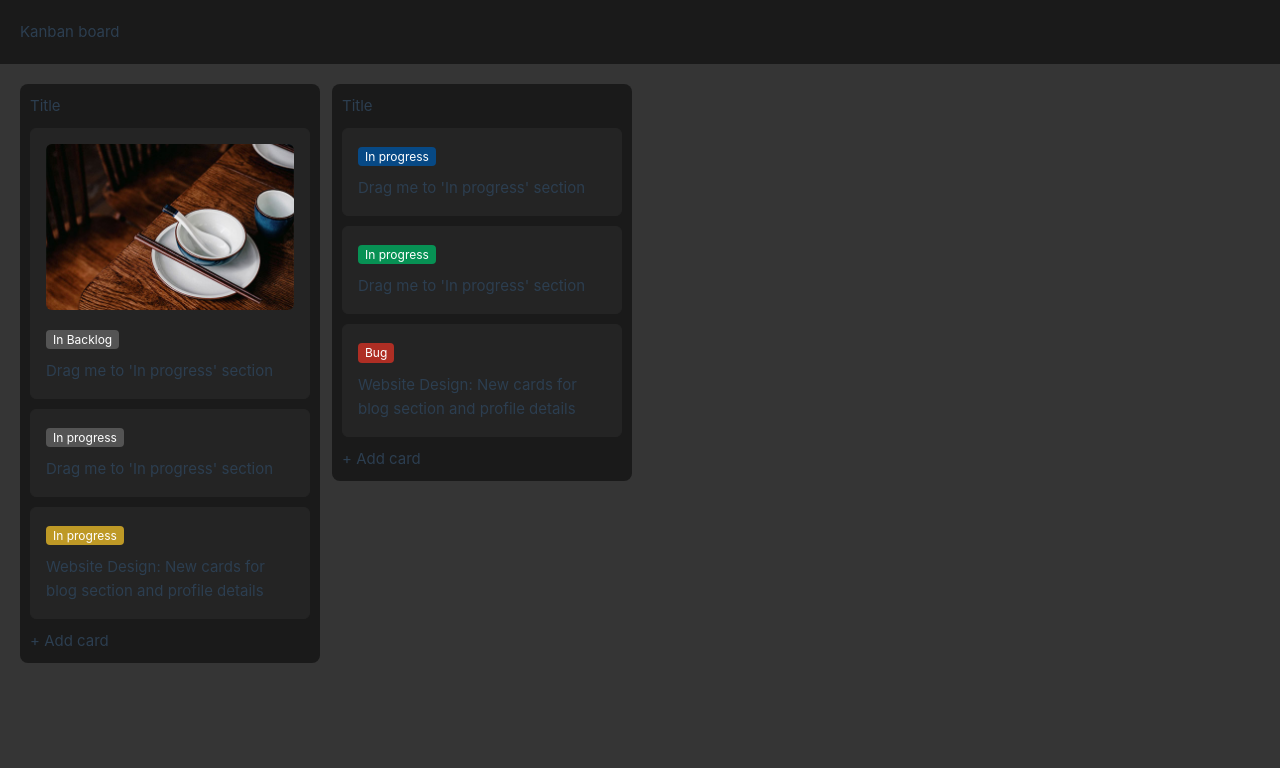
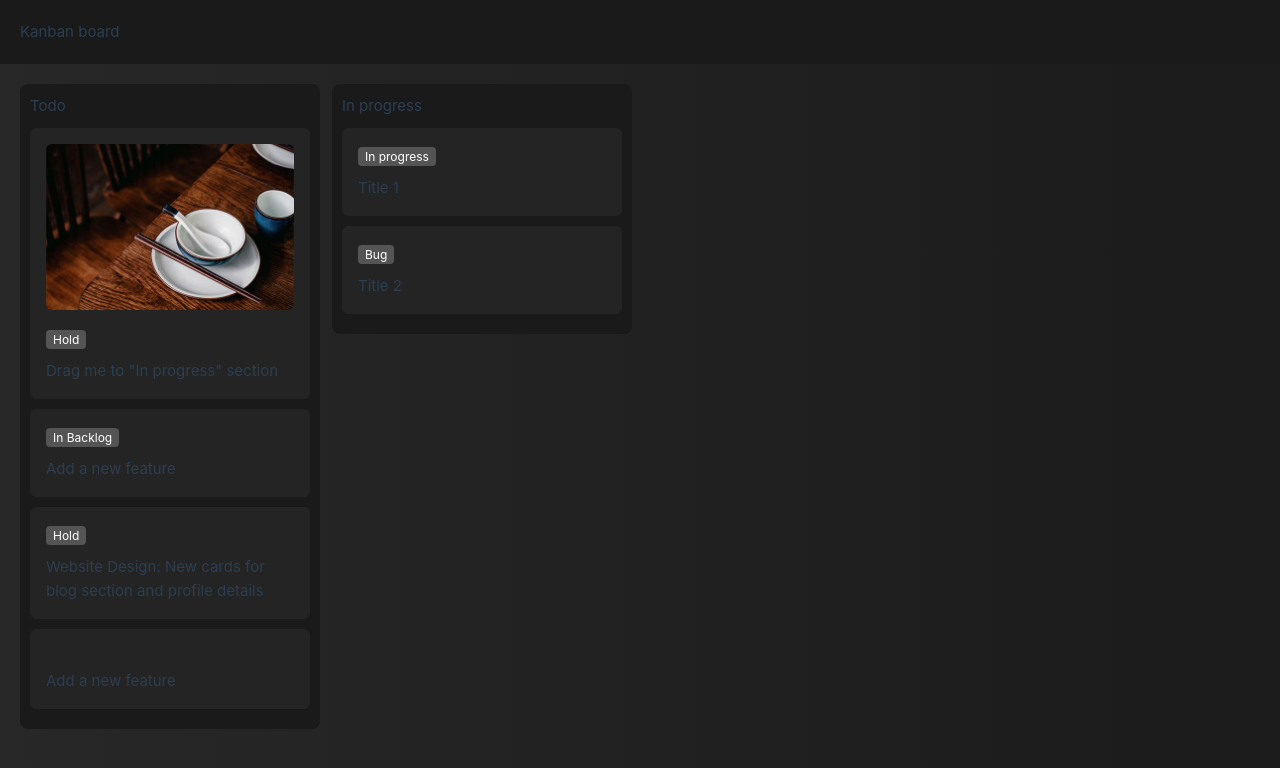
Before and after one commit to alexpod/kanban-board, a Vue app: page / in a window 1280 px wide. Shown: the top 768 px of the page. Built offline with nearby package versions, Linux system fonts and the light colour scheme.

Commit message:
bg for page

```diff
--- a/src/assets/main.css
+++ b/src/assets/main.css
@@ -5,7 +5,8 @@
 }
 
 body {
-  background: hsl(0deg 0% 14.12% / 92%);
+  background: #242424eb;
+  background: linear-gradient(270deg, #1C1C1C 10%, #494949 360%)
 }
 
 a,
--- a/src/views/HomeView.vue
+++ b/src/views/HomeView.vue
@@ -1,4 +1,65 @@
 <script setup>
+import { ref } from "vue";
+
+const columns = ref({})
+const cards = ref({})
+const board = ref([
+  {
+    id: 1,
+    title: 'Todo',
+    cards: [
+      {
+        id: 1,
+        image: 'item.jpg',
+        label: 'Hold',
+        title:'Drag me to "In progress" section',
+        description: ''
+      },
+      {
+        id: 2,
+        image: '',
+        label: 'In Backlog',
+        title:'Add a new feature',
+        description: ''
+      },
+      {
+        id: 3,
+        image: '',
+        label: 'Hold',
+        title:'Website Design: New cards for blog section and profile details',
+        description: ''
+      },
+      {
+        id: 4,
+        image: '',
+        label: '',
+        title:'Add a new feature',
+        description: ''
+      },
+    ]
+
+  },
+  {
+    id: 2,
+    title: 'In progress',
+    cards: [
+      {
+        id: 1,
+        image: '',
+        label: 'In progress',
+        title:'Title 1',
+        description: ''
+      },
+      {
+        id: 2,
+        image: '',
+        label: 'Bug',
+        title:'Title 2',
+        description: ''
+      },
+    ]
+  },
+])
 
 </script>
 
@@ -6,8 +67,26 @@
 header.header
   .header__logo Kanban board
 .kanban-board
-  .kanban-board__container
-    .kanban-board__container-header Title
+  .kanban-board__container(
+    v-for="column in board"
+    :id="column.id"
+  )
+    .kanban-board__container-header {{ column.title }}
+    .kanban-board__card.card(
+      v-for="card in column.cards"
+      :id="card.id"
+    )
+      .card__image(
+        v-if="card.image"
+      )
+        img(
+          :src="`/images/${card.image}`"
+        )
+      .card__label.primary {{ card.label }}
+      .card__title {{ card.title }}
+
+  // .kanban-board__container
+    .kanban-board__container-header Todo
     .kanban-board__card.card
       .card__image
         img(
@@ -18,7 +97,7 @@ header.header
       .card__title Drag me to 'In progress' section
       .card__action
     .kanban-board__card.card
-      .card__label.primary In progress
+      .card__label.primary Hold
       .card__title Drag me to 'In progress' section
       .card__action
     .kanban-board__card.card
@@ -26,8 +105,8 @@ header.header
       .card__title Website Design: New cards for blog section and profile details
       .card__action
     .kanban-board__container-action + Add card
-  .kanban-board__container
-    .kanban-board__container-header Title
+  // .kanban-board__container
+    .kanban-board__container-header In progress
     .kanban-board__card.card
       .card__label.secondary In progress
       .card__title Drag me to 'In progress' section
```
Also changed, not shown: 2 other files (tests, documents, lock files or other folders).
